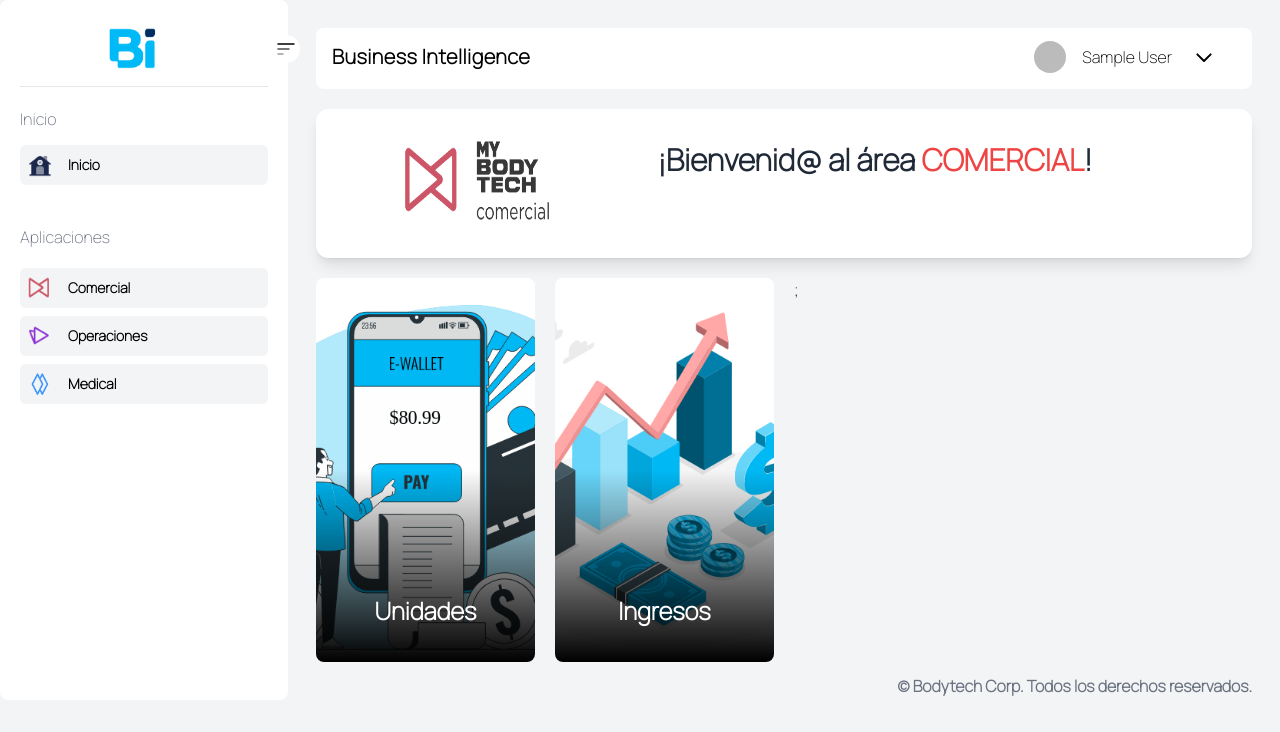
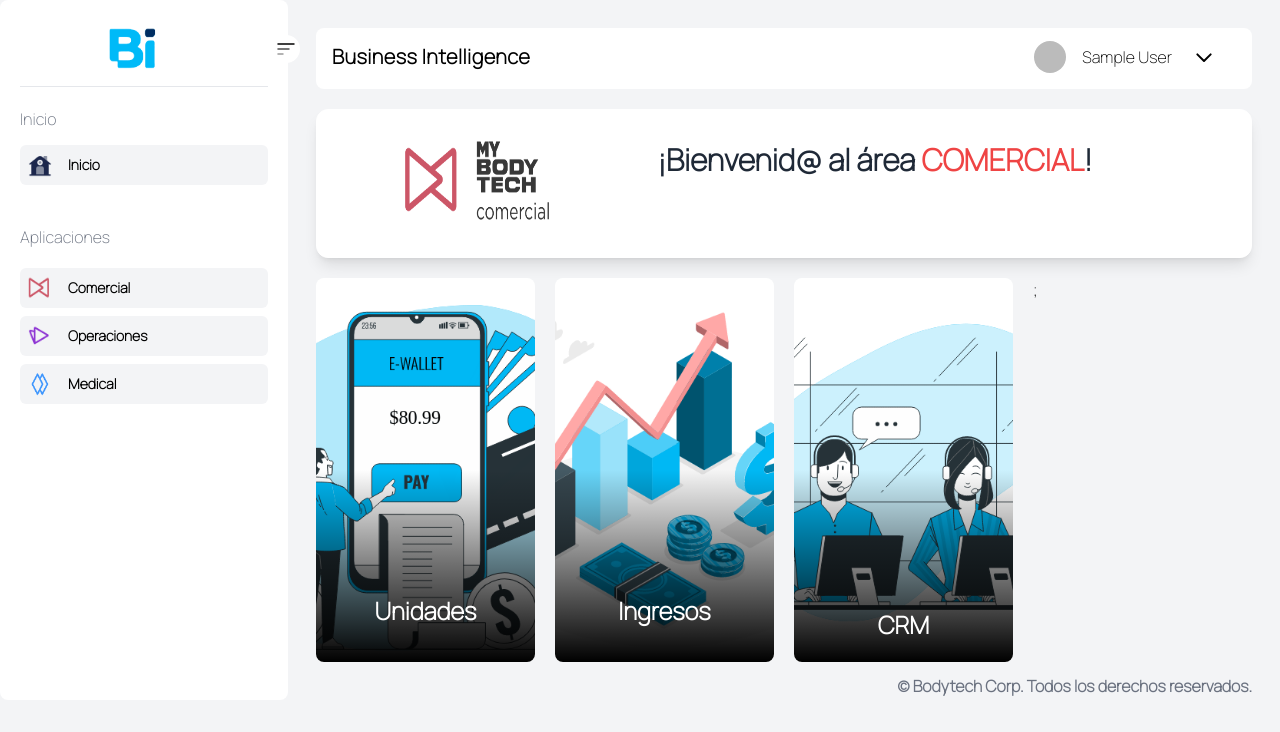
Before and after one commit to jefry-MYBT/quicksight-portal-mybt, a Next.js app: page /comercial in a window 1280 px wide. Shown: the top 732 px of the page. Built offline with nearby package versions, Linux system fonts and the light colour scheme; no server answers; sample sign-in values are in the browser's storage; what tailwindcss-animated would draw is missing.

Commit message:
feat: nueva panel de crm

```diff
--- a/pages/comercial.jsx
+++ b/pages/comercial.jsx
@@ -20,6 +20,12 @@ export default function Medical({ session }) {
       description: "Ingresos - Quicksight",
       href: "https://us-east-1.quicksight.aws.amazon.com/sn/accounts/111141462942/dashboards/23e47f35-9421-4f08-893e-d0b6b49e0c0e?directory_alias=bodytechteam",
     },
+    {
+      title: "CRM",
+      img: "/gif/comercial/crm.gif",
+      description: "CRM - Quicksight",
+      href: "https://us-east-1.quicksight.aws.amazon.com/sn/accounts/111141462942/dashboards/ffae0f18-e7d9-41d1-9f3e-e5c0ffad84b6?directory_alias=bodytechteam",
+    }
   ];
   return (
     <div className="flex">
```
Also changed, not shown: public/gif/comercial/crm.gif (added).
